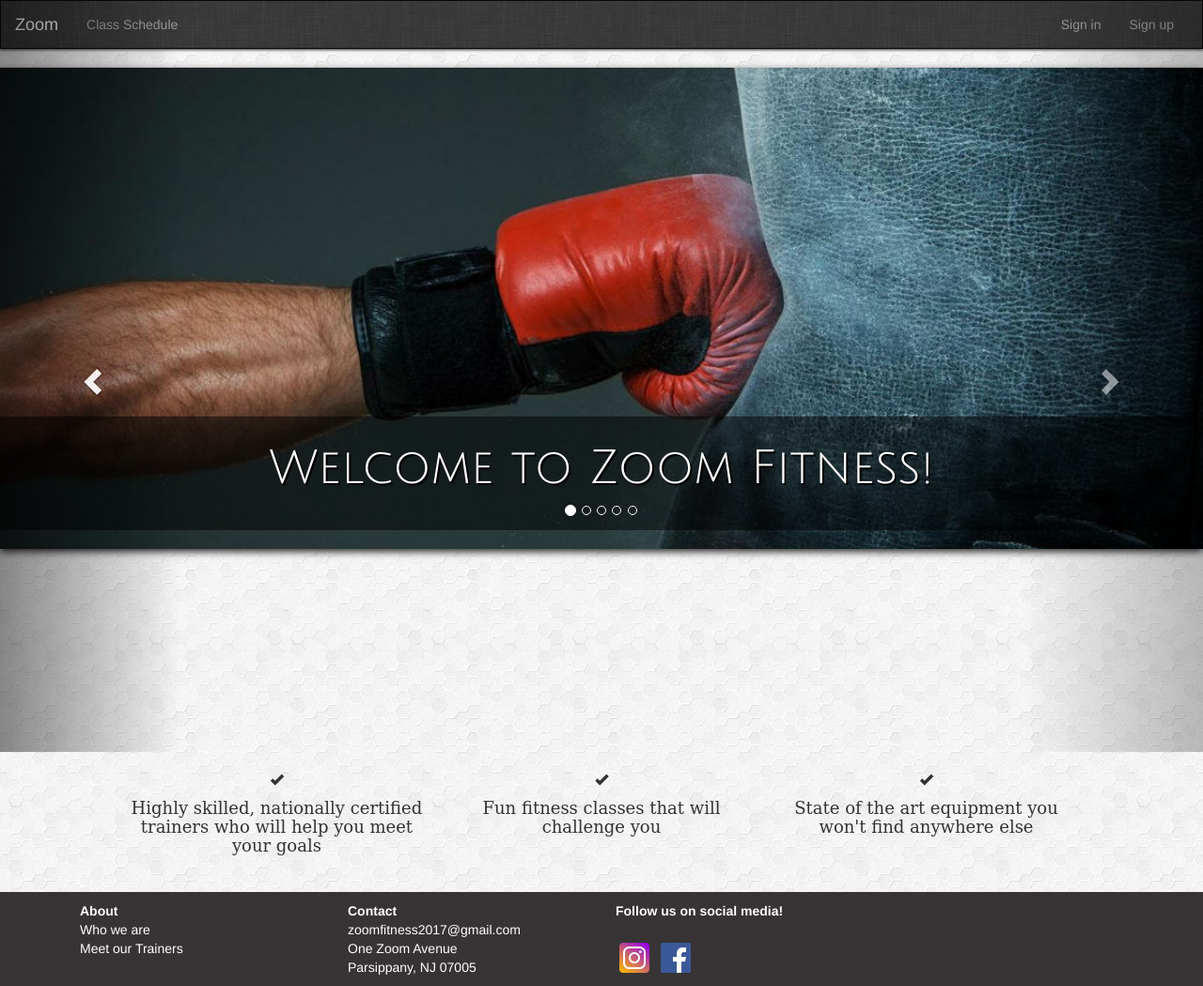
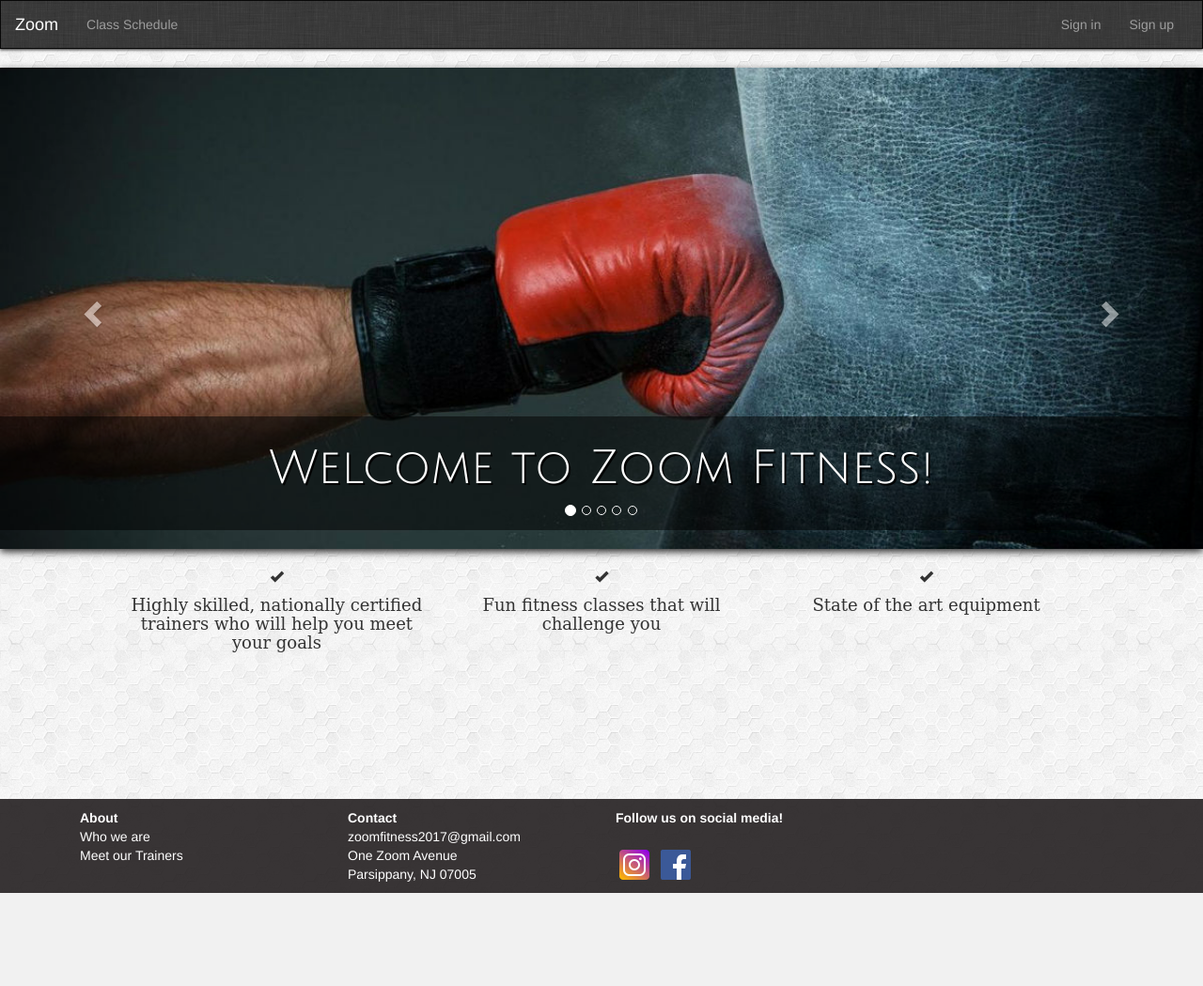
Before and after one commit to mumtaz7/flixter, a Rails app: page / in a window 1280 px wide. Shown: the whole page at 94% size. After the commit the page ends 950 px from the top, so only its background shows below. Run offline with Rails 7, Linux system fonts and the light colour scheme; style sheets or scripts are compiled from the project's sources; parts of the project's set-up code (start-up, migrations or seed data) failed here and were passed over; some libraries are stand-ins or nearby versions.

Commit message:
fixed slider issue

```diff
--- a/app/views/static_pages/index.html.erb
+++ b/app/views/static_pages/index.html.erb
@@ -45,9 +45,8 @@
               Come try a class today!
             </div>
           </div>
-    </div>
-  </div>
-</div>
+      </div>
+
 
   <!-- Controls -->
   <a class="left carousel-control" href="#carousel-example-generic" data-slide="prev">
@@ -75,6 +74,6 @@
 
   <div class="col-sm-4">
     <i class="glyphicon glyphicon-ok"></i>
-    <h4>State of the art equipment you won't find anywhere else</h4>
+    <h4>State of the art equipment</h4>
   </div>
 </div>
```
Also changed, not shown: app/assets/images/IMG_5245.jpg (added).
